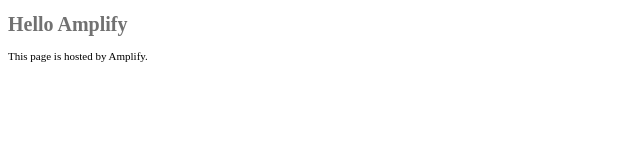
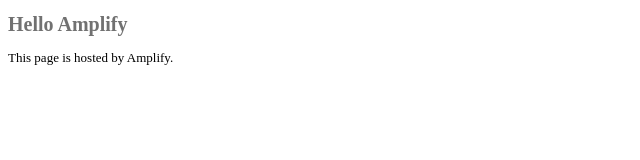
Before and after one commit to masashi-ogawa/hello-amplify, a website: page src/index.html in a window 1280 px wide. Shown: the full height of the page, 0-640 px from the left. Drawn offline with nearby package versions, Linux system fonts and the light colour scheme; files that its build step writes are made by us from their sources.

Commit message:
add watch sass

```diff
--- a/package.json
+++ b/package.json
@@ -6,7 +6,8 @@
   "author": "Masashi Ogawa <masashi.ogawa@lubricate.dev>",
   "license": "MIT",
   "scripts": {
-    "sass": "sass sass/index.scss src/css/index.css"
+    "sass": "sass sass/index.scss src/css/index.css",
+    "watch-sass": "sass --watch sass/index.scss src/css/index.css"
   },
   "dependencies": {
     "sass": "^1.66.1"
--- a/sass/index.scss
+++ b/sass/index.scss
@@ -6,5 +6,5 @@
 }
 
 p {
-  font-size: 11px;
+  font-size: 13px;
 }
```
